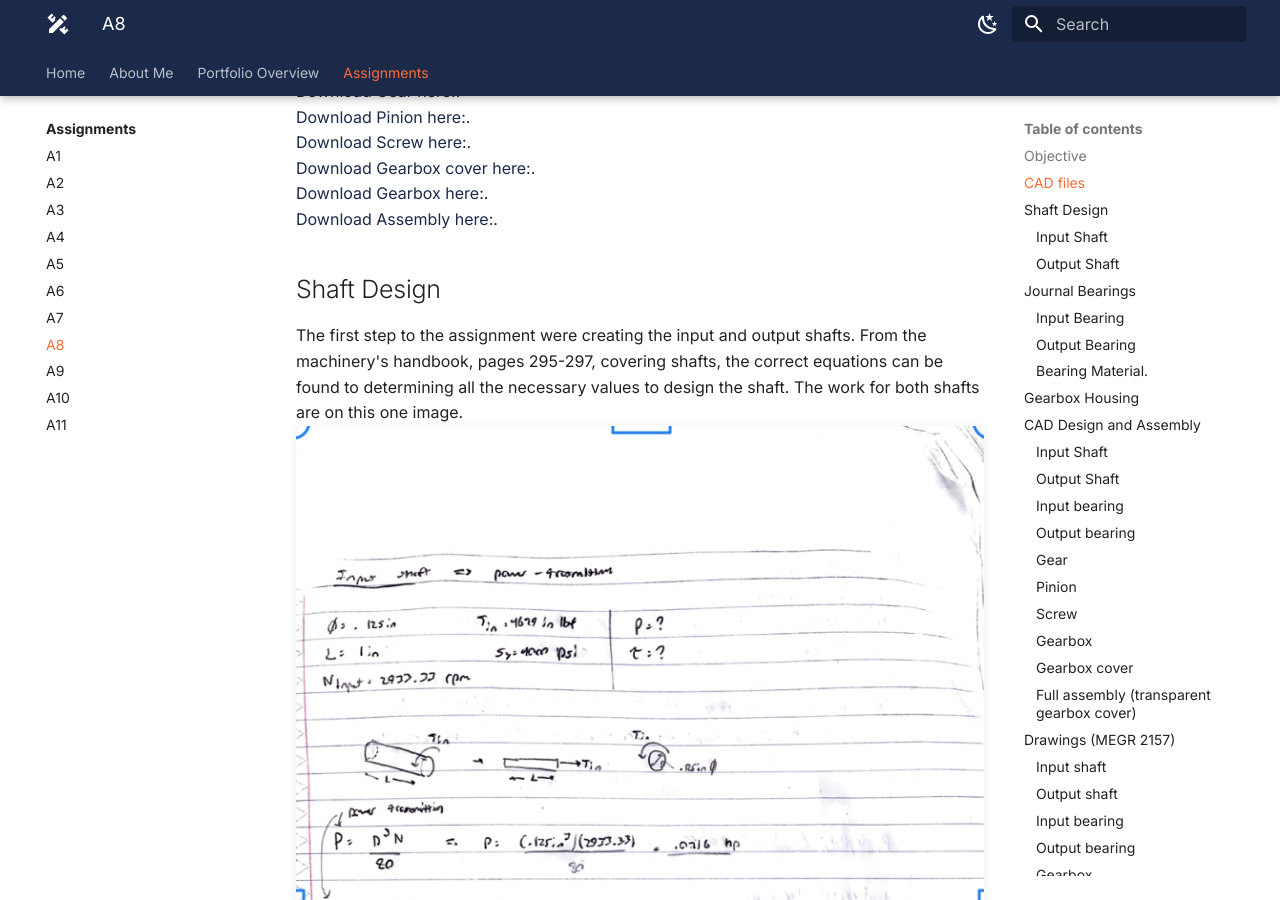
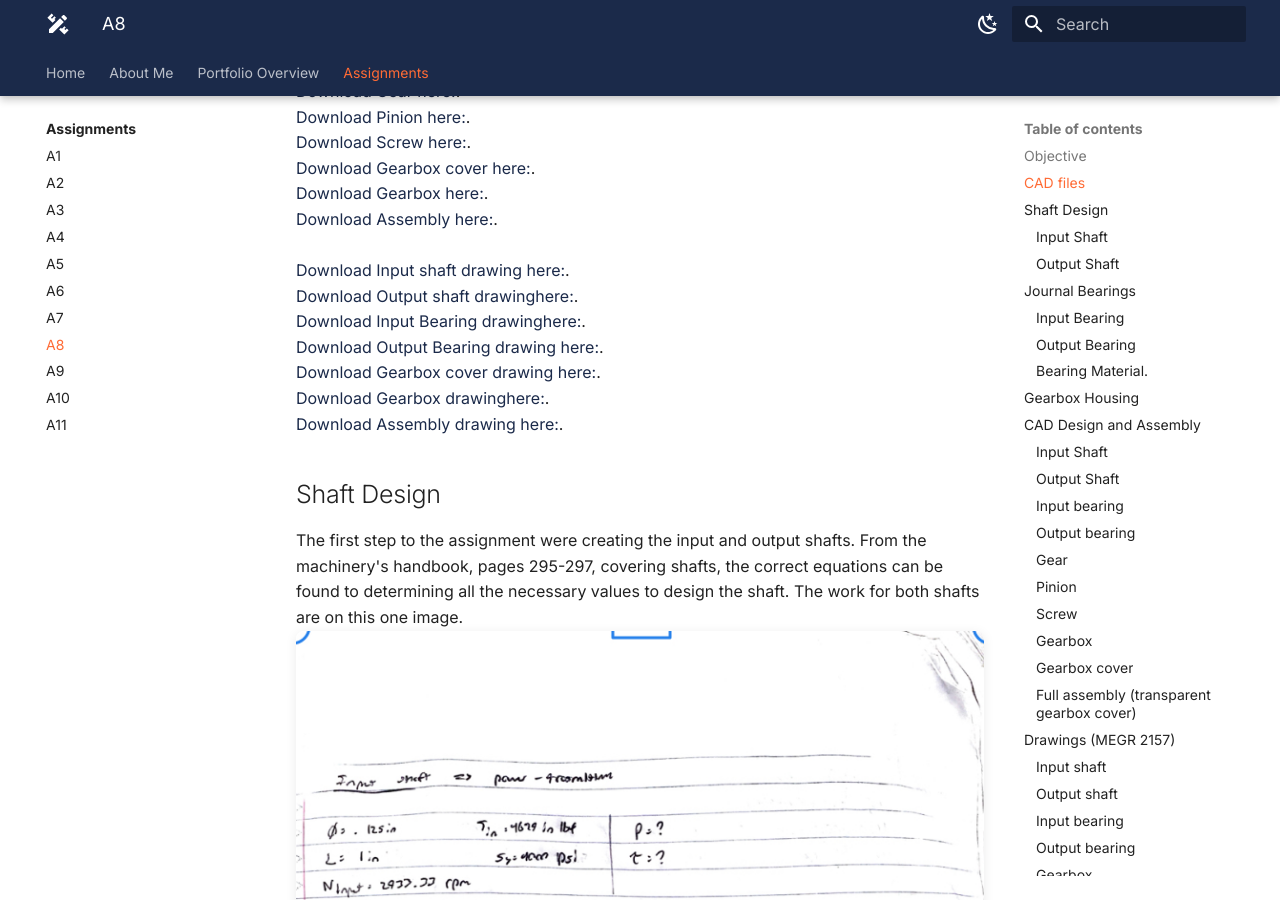
Before and after one commit to ajchiocca/megr2157-portfolio, an MkDocs documentation site: the page built from docs/assignments/A08/index.md, in a window 1280 px wide and 900 px high, scrolled down 714 px. Built offline with MkDocs 1.6.1 and Material for MkDocs 9.7.7, drawn with Linux system fonts in a browser that asks for light colours.

Commit message:
Add download links for gearbox assignment components
Added download links for various gearbox components and drawings.

```diff
--- a/docs/assignments/A08/index.md
+++ b/docs/assignments/A08/index.md
@@ -30,6 +30,21 @@ The objective of this assignment was to createa gearbox that can be disassebmled
 [Download Gearbox here:](https://github.com/ajchiocca/megr2157-portfolio/raw/refs/heads/main/docs/assignments/A08/GearBox.SLDPRT).
 <br>
 [Download Assembly here:](https://github.com/ajchiocca/megr2157-portfolio/raw/refs/heads/main/docs/assignments/A08/GBassembly.SLDASM).
+<br>
+<br>
+[Download Input shaft drawing here:](https://github.com/ajchiocca/megr2157-portfolio/raw/refs/heads/main/docs/assignments/A08/InShaftDRW.SLDDRW).
+<br>
+[Download Output shaft drawinghere:](https://github.com/ajchiocca/megr2157-portfolio/raw/refs/heads/main/docs/assignments/A08/OShaftDRW.SLDPRT).
+<br>
+[Download Input Bearing drawinghere:](https://github.com/ajchiocca/megr2157-portfolio/raw/refs/heads/main/docs/assignments/A08/InpBDRW.SLDDRW).
+<br>
+[Download Output Bearing drawing here:](https://github.com/ajchiocca/megr2157-portfolio/raw/refs/heads/main/docs/assignments/A08/OutBDRW.SLDDRW).
+<br>
+[Download Gearbox cover drawing here:](https://github.com/ajchiocca/megr2157-portfolio/raw/refs/heads/main/docs/assignments/A08/GBCoverDRW.SLDDRW).
+<br>
+[Download Gearbox drawinghere:](https://github.com/ajchiocca/megr2157-portfolio/raw/refs/heads/main/docs/assignments/A08/GearBoxDRW.SLDDRW).
+<br>
+[Download Assembly drawing here:](https://github.com/ajchiocca/megr2157-portfolio/raw/refs/heads/main/docs/assignments/A08/GBassemblyDRW.SLDDRW).
 
 ## Shaft Design
 The first step to the assignment were creating the input and output shafts. From the machinery's handbook, pages 295-297, covering shafts, the correct equations can be found to determining all the necessary values to design the shaft. The work for both shafts are on this one image.
```
